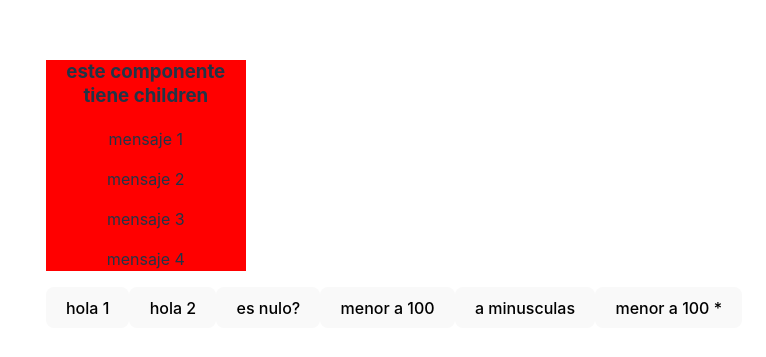
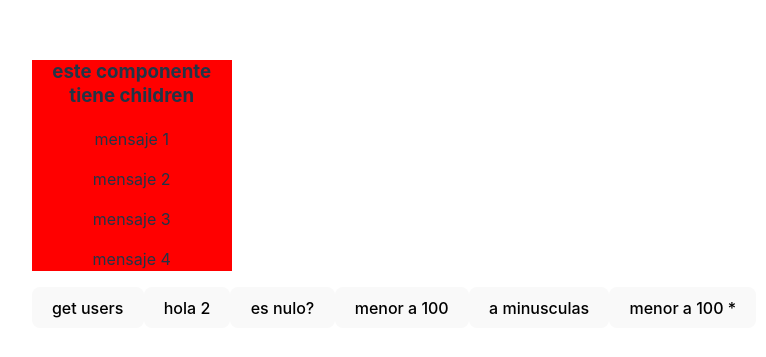
Before and after one commit to Chantix04/reactappfetch, a React (Vite) app: page / in a window 1280 px wide. Shown: the part 215-572 px from the top of the page, without its empty margins (246-1012 px from the left). Built offline with nearby package versions, Linux system fonts and the light colour scheme.

Commit message:
segundo commit

```diff
--- a/src/App.jsx
+++ b/src/App.jsx
@@ -2,6 +2,7 @@ import { useState, Fragment } from 'react'
 import reactLogo from './assets/react.svg'
 import './App.css'
 import Saludo from './components/layout/Saludo'
+import { getUser } from './auxs/library'
 
 import { diccionario } from './auxs/library'
 
@@ -29,6 +30,11 @@ function App() {
     console.log("imprime si es V o F ", resultado)
   }
 
+  const usuariosGet = async () =>{
+    const result= await getUser()
+    console.log(result)
+  }
+
   return (
       <>
         {/* uso de children */}
@@ -41,8 +47,8 @@ function App() {
 
         {/* estas son las diferentes formas de ejecutar codigo de funciones ⬇ */}
 
-        <button onClick={saludar}>
-          hola 1
+        <button onClick={usuariosGet}>
+          get users
         </button>
 
         <button onClick={()=>saludarDos("hola a todos")}>
--- a/src/auxs/library.js
+++ b/src/auxs/library.js
@@ -22,6 +22,18 @@ export const diccionario = {
     "Convertir a Minúsculas": (text) => text.toLowerCase()
 }
 
+export const getUser = async ()=>{
+    try {
+        const resp = await fetch('http://localhost:4000/users')
+        const resjson = await resp.json()
+
+        console.log(resjson)
+
+    } catch (error) {
+        console.log('Hubo un problema', error)
+    }
+}
+
 // Trabajo Practico A: agregar propiedades al diccionario que consista en hacer fetch a
 // SU API REST EJ. traer los datos de un usuario.
 
```
Also changed, not shown: src/components/layout/Botonprueba.jsx (added, +7 -0 lines).
